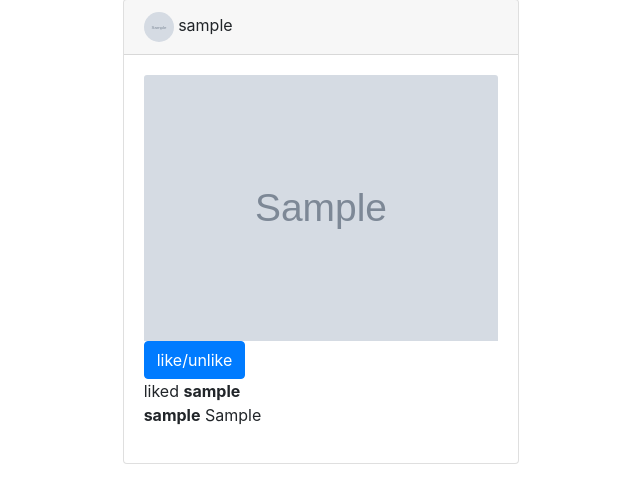
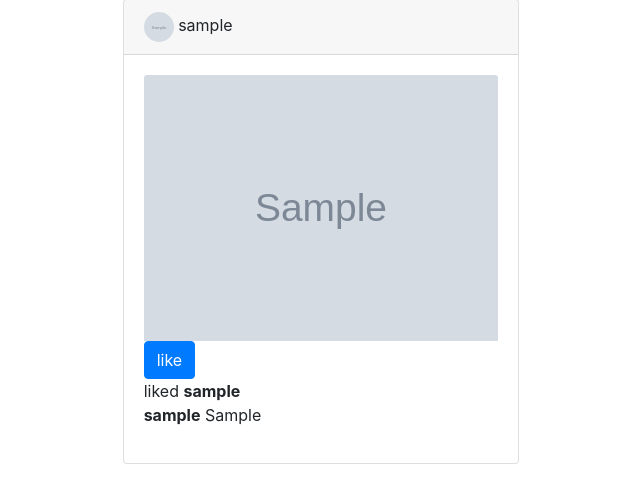
Before and after one commit to seongwonhan88/instagram-practice, a Django app: page /posts/ in a window 1280 px wide. Shown: the part 57-560 px from the top of the page, without its empty margins (319-959 px from the left). Run offline with Django 3.2, Linux system fonts and the light colour scheme; tables that the repository leaves empty hold one stand-in row (values such as "Sample post"); grey boxes marked "Sample" are stand-in pictures; parts of the project's set-up code (start-up, migrations or seed data) failed here and were passed over; some libraries are stand-ins or nearby versions.

Commit message:
like/unlike conditional view created on post_list.html

```diff
--- a/app/templates/posts/post_list.html
+++ b/app/templates/posts/post_list.html
@@ -16,7 +16,13 @@
                         <img src="{{ post.photo.url }}" class="card-img-top">
                         <form action="{% url 'posts:post-like-toggle' post_pk=post.pk %}" method="POST">
                             {% csrf_token %}
-                            <button class="btn btn-primary" type="submit">like/unlike</button>
+                            <button class="btn btn-primary" type="submit">
+                                {% if post_like %}
+                                    unlike
+                                {% else %}
+                                    like
+                                {% endif %}
+                            </button>
                         </form>
 
                         <ul class="list-unstyled">
```
